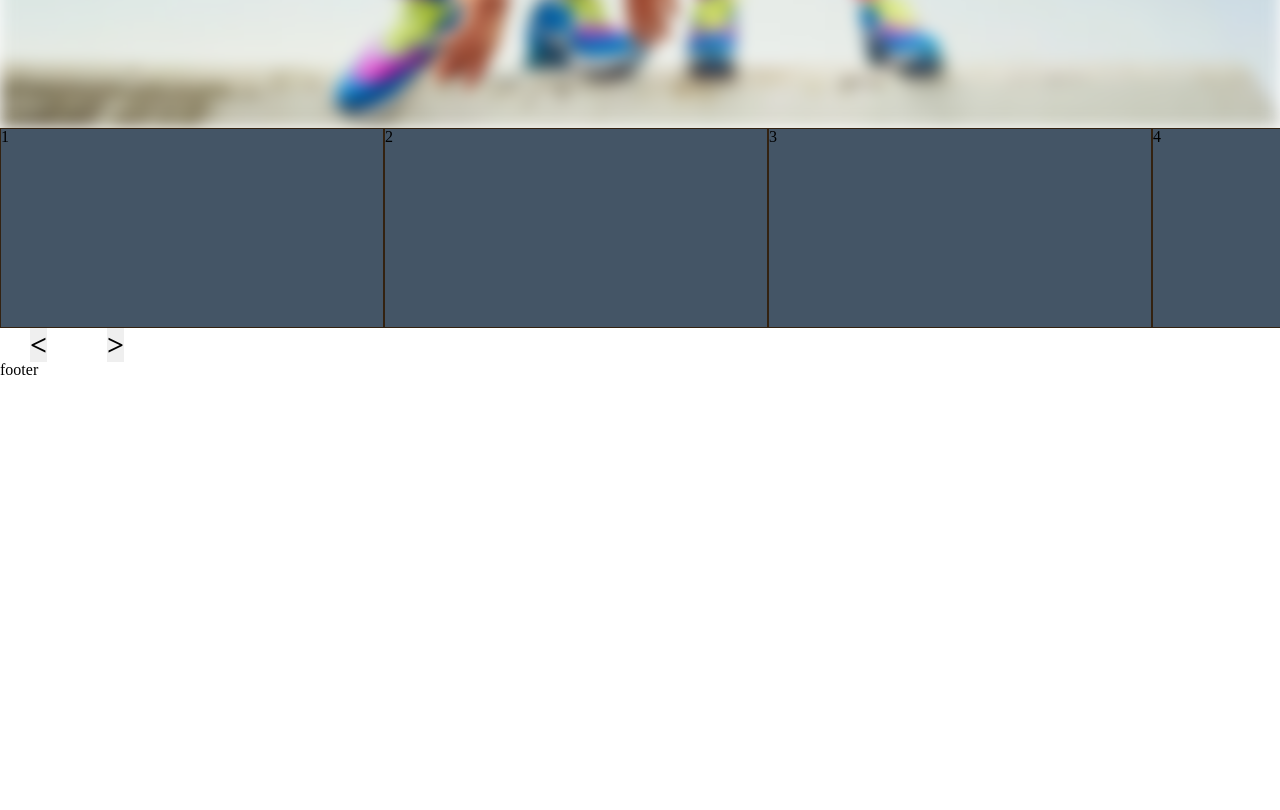
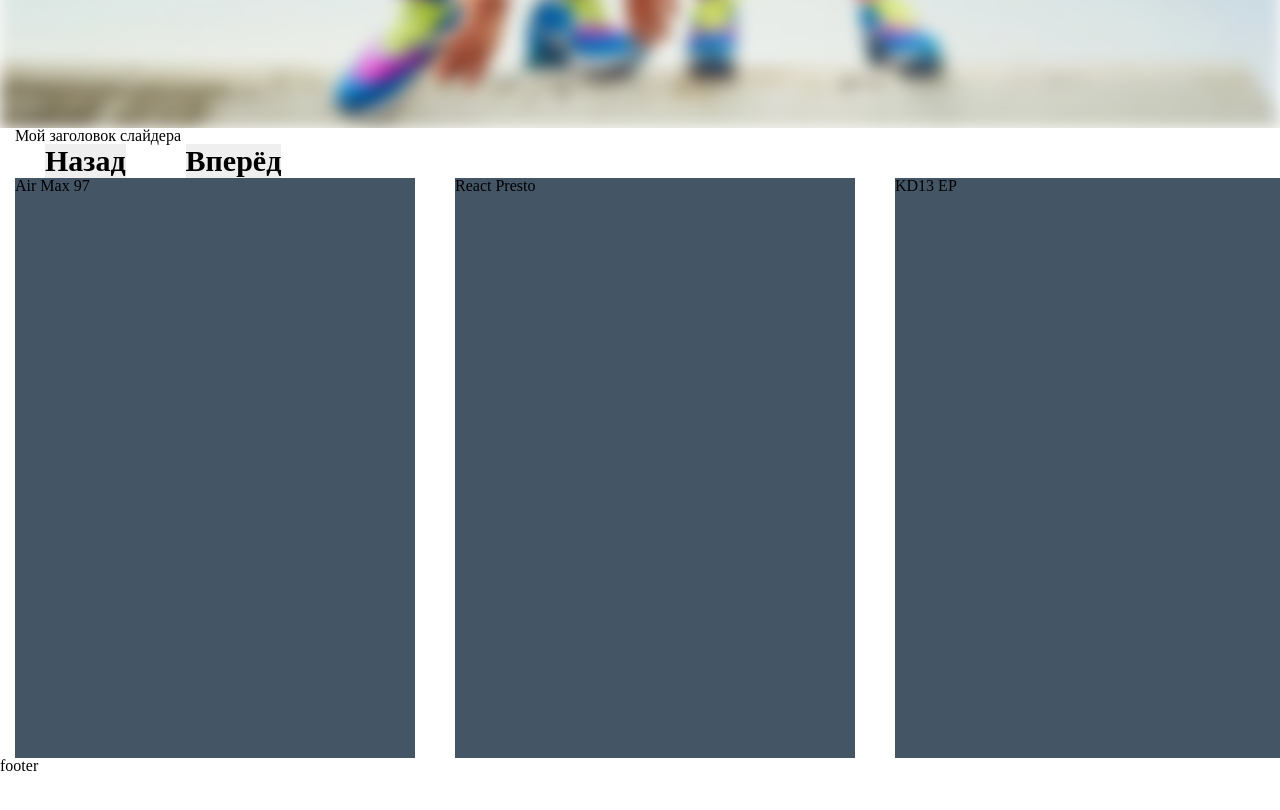
Before and after one commit to sergey-uhanov/sniker, a Vue app: page / in a window 1280 px wide. Shown: the part 940-1750 px from the top of the page. Built offline with nearby package versions, Linux system fonts and the light colour scheme.

Commit message:
логика слайдера не закончена

```diff
--- /dev/null
+++ b/src/components/UI/Slide.vue
@@ -0,0 +1,25 @@
+<script setup>
+const props = defineProps({
+  item: Object
+    }
+)
+</script>
+
+<template>
+<div class="card">
+  {{props.item.name}}
+</div>
+
+
+</template>
+
+<style lang="scss">
+.card {
+  width: 400px;
+  height: 580px;
+  background: #456;
+  flex-shrink: 0;
+  transition: transform .3s;
+  color: black;
+}
+</style>
--- a/src/components/home/Run-row.vue
+++ b/src/components/home/Run-row.vue
@@ -53,6 +53,7 @@ const logos = computed(() => {
 onMounted(() => {
   let lastTime = performance.now();
 
+
   function step(now) {
     const delta = (now - lastTime) / 1000;
     lastTime = now;
@@ -75,9 +76,9 @@ onMounted(() => {
 });
 
 const handleResize = () => {
+  count.value = Math.ceil(window.innerWidth / logoWidth + 1);
   const currentTotal = logoWidth * count.value;
   const fraction = currentTotal > 0 ? offset.value / currentTotal : 0;
-  count.value = Math.ceil(window.innerWidth / logoWidth + 1);
   const newTotal = logoWidth * count.value;
   offset.value = fraction * newTotal;
 };
@@ -92,11 +93,12 @@ const handleResize = () => {
       >
         <a v-for="(logo, idx) in [...logos, ...logos]" :href=logo.link>
           <img
-              :key="idx + logo"
+              :key="logo.imgSrc"
               class="run-row__logo"
               :src="`${logo.imgSrc}`"
               alt="logo"
               :style="`width: ${logoWidth}px; height: ${logoHeight}px;`"
+
           />
         </a>
       </div>
@@ -105,6 +107,8 @@ const handleResize = () => {
 </template>
 
 <style lang="scss">
+
+
 .run-row {
   overflow: hidden;
 
--- a/src/components/home/Slider.vue
+++ b/src/components/home/Slider.vue
@@ -1,40 +1,55 @@
 <script setup>
-import { ref, onMounted } from "vue";
+import {onMounted, ref,useSlots} from "vue";
+
+const slots = useSlots();
+
+const props = defineProps({
+  quantity: {
+    type: Number,
+    default: 3
+  }
+})
 
 const slider = ref(null);
 const wrapper = ref(null);
+const container = ref(null);
 const shift = ref(0);
 const step = ref(0);
 const visibleWidth = ref(0);
 const totalWidth = ref(0);
 const spaceBetween = ref(0);
+const quantitySlideVisible = ref(props.quantity);
 
 
 onMounted(() => {
   const slides = wrapper.value.children;
 
+  visibleWidth.value = container.value.clientWidth;
+
   step.value = slides[0].clientWidth + spaceBetween.value;
 
-  visibleWidth.value = slider.value.clientWidth;
+  spaceBetween.value = +((visibleWidth.value - (step.value * quantitySlideVisible.value)) / (quantitySlideVisible.value - 1)).toFixed(2)
 
-  totalWidth.value = wrapper.value.scrollWidth;
+  totalWidth.value = wrapper.value.scrollWidth + ((spaceBetween.value * slides.length - 1) - spaceBetween.value);
 });
 
 
 function applyTransform() {
   wrapper.value.style.transform = `translateX(${shift.value}px)`;
+
 }
 
 
 function nextStep() {
-  const maxShift = -(totalWidth.value - visibleWidth.value);
-  shift.value = Math.max(shift.value - step.value, maxShift);
+  const maxShift = +(totalWidth.value - visibleWidth.value);
+  shift.value = Math.max(shift.value - (step.value + spaceBetween.value), -maxShift);
   applyTransform();
 }
 
 
 function prevStep() {
-  shift.value = Math.min(shift.value + step.value, 0); // Не дальше начала
+  shift.value = Math.min(shift.value + (step.value + spaceBetween.value), 0);
+
   applyTransform();
 }
 
@@ -60,17 +75,30 @@ function onDrag(event) {
   }
 }
 
-function endDrag(event) {
+function endDrag() {
   isDragging = false;
   const maxShift = -(totalWidth.value - visibleWidth.value);
   const snappedShift = Math.round(shift.value / step.value) * step.value;
-  shift.value = Math.min(Math.max(snappedShift, maxShift), 0); // Привязка к ближайшему слайду
+
+  console.log(snappedShift)
+  console.log( maxShift)
+
+  shift.value = Math.min(Math.max(snappedShift, maxShift), 0);
   applyTransform();
 }
 </script>
 
 <template>
   <section class="slider" ref="slider">
+    <div class="slider__container" ref="container">
+      <div class="slider__header" v-if="$slots.title || $slots.nav">
+        <div class="slider__title" v-if="$slots.title">
+          <slot name="title"/>
+        </div>
+        <nav class="slider__nav-btn-block" v-if="$slots.nav">
+          <slot name="nav" :next="nextStep" :prev="prevStep" />
+        </nav>
+      </div>
       <div
           class="slider__wrapper"
           @mousedown="startDrag"
@@ -81,12 +109,10 @@ function endDrag(event) {
           @touchend="endDrag"
           ref="wrapper"
       >
-      <slot></slot>
+        <slot name="slides" :spaceBetween="spaceBetween"/>
       </div>
-    <nav class="slider__nav-btn-block">
-      <button class="slider__prev-btn" @click="prevStep">&lt;</button>
-      <button class="slider__next-btn" @click="nextStep">&gt;</button>
-    </nav>
+
+    </div>
   </section>
 </template>
 
--- a/src/pages/Home.vue
+++ b/src/pages/Home.vue
@@ -4,38 +4,83 @@ import NeverDone from "@/components/home/Never-done.vue";
 import RunRow from "@/components/home/Run-row.vue";
 import Banner from "@/components/home/Banner.vue";
 import Slider from "@/components/home/Slider.vue";
-
-
-
+import Slide from "@/components/UI/Slide.vue";
 
 const isMobile = inject('isMobile')
+const cardsForSlider = [
+  {
+    id: 1,
+    name: 'Air Max 97',
+    price: 20.99,
+    url: 'sdfs'
+  },
+  {
+    id: 2,
+    name: 'React Presto',
+    price: 17.99,
+    url: 'sdfs'
+  },
+  {
+    id: 3,
+    name: 'KD13 EP',
+    price: 50.99,
+    url: 'sdfs'
+  },
+  {
+    id: 1,
+    name: 'Air Max 97',
+    price: 20.99,
+    url: 'sdfs'
+  },
+  {
+    id: 2,
+    name: 'React Presto',
+    price: 17.99,
+    url: 'sdfs'
+  },
+  {
+    id: 3,
+    name: 'KD13 EP',
+    price: 50.99,
+    url: 'sdfs'
+  }
+]
 
-const logoArr = [{logo:'@/assets/img/home/4.png', alt:'logo'}]
 </script>
 
 <template>
 
-    <main class="main">
-      <Never-done/>
-      <run-row logos="logoArr"/>
-      <Banner/>
-      <Slider>
-        <div v-for="(item, index) in 10" class="card">
-            {{item}}
-        </div>
-      </Slider>
-    </main>
+  <main class="main">
+    <Never-done/>
+    <run-row/>
+    <Banner/>
+    <Slider>
 
+      <template #title>
+        <h2>Мой заголовок слайдера</h2>
+      </template>
 
+      <template #nav="{next, prev}">
+        <button @click="prev">Назад</button>
+        <button @click="next">Вперёд</button>
+      </template>
+
+      <template #slides="{ spaceBetween }">
+        <Slide #slides v-for="(item, index) in cardsForSlider"
+               :key="item.id"
+               :item="item"
+               :style="{
+                        marginRight: index < cardsForSlider.length - 1
+                        ? spaceBetween + 'px'
+                        : '0'
+                      }"
+        />
+
+      </template>
+    </Slider>
+  </main>
 </template>
 
-<style >
-.card{
-  width: 30vw;
-  height: 200px;
-  background: #456;
-  border: 1px solid #321;
-  flex-shrink: 0;
-  transition: transform .3s;
-}
+<style>
+
 </style>
```
Lines whose indentation alone changed are shown as unchanged.
